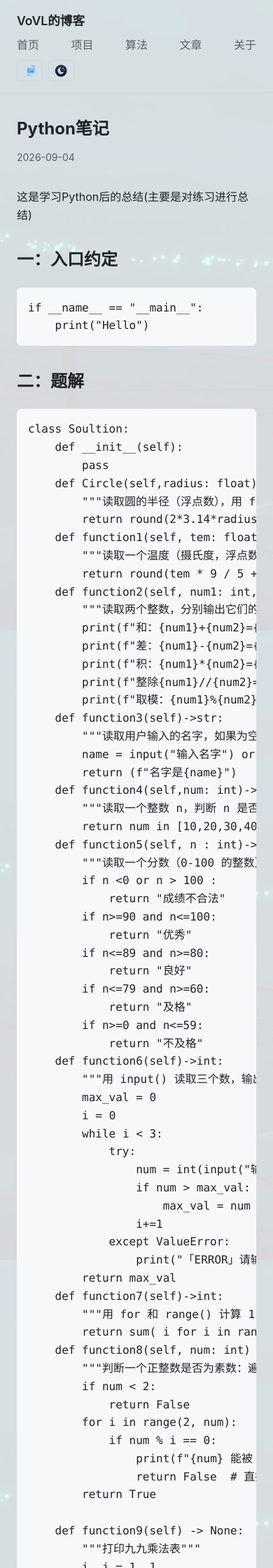
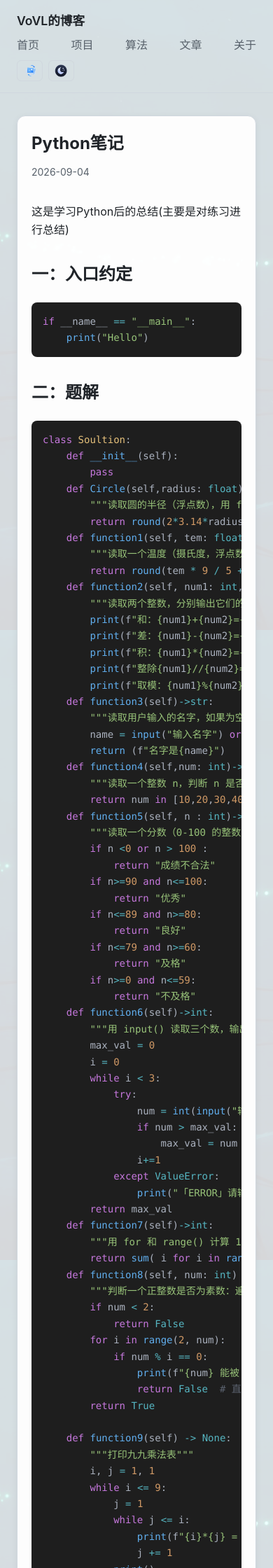
Before and after one commit to VoVL773/VoVL773.github.io, a Jekyll site: the page built from _posts/2026-09-04-Python-note.md, in a window 390 px wide. Shown: the top 2240 px of the page at 70% size. Built offline with Jekyll 4.4.1, drawn with Linux system fonts in a browser that asks for light colours; comment, search, counter and statistics services are not loaded.

Commit message:
fix:修复界面

```diff
--- a/assets/css/main.scss
+++ b/assets/css/main.scss
@@ -10,6 +10,8 @@
 :root {
   --bg: #ffffff;
   --card-bg: #f6f8fa;
+  /* 正文阅读面:文章/页面内容铺一层近不透明的底色,避免背景图影响阅读 */
+  --surface: rgba(255, 255, 255, 0.94);
   --text: #1f2328;
   --muted: #57606a;
   --link: #0969da;
@@ -24,7 +26,9 @@
   --tag-shadow: 0 1px 4px rgba(15, 23, 42, 0.1);
 
   /* ===== 全站背景图 =====
-     浅色模式用高比例白色遮罩压淡图片,保证正文可读;
+     浅色模式用白色遮罩压淡图片,保证大面积文字仍可读;
+     正文区另有 --surface 底色兜底,所以这里可以留得淡一些,
+     让背景图在 Hero、页头、卡片间隙等区域保持可见。
      图片本身由 url() 引用 assets/images/icon&blanner/bg.jpg。
      注意:值外层必须用 Sass 插值包裹,否则 Sass 3.7 会把自定义属性值
      按 SassScript 解析,遇到带引号的 url(...) 直接报 Invalid CSS。 */
@@ -46,6 +50,7 @@
 [data-theme="dark"] {
   --bg: #0d1117;
   --card-bg: #161b22;
+  --surface: rgba(22, 27, 34, 0.94);
   --text: #c9d1d9;
   --muted: #8b949e;
   --link: #58a6ff;
@@ -864,16 +869,27 @@ a:hover {
 
 /* ===== 文章详情 =====
    文章页采用两栏布局:主内容 + 右侧目录。
-   .post-layout 突破默认 .container 的 720px 限制,改为 1000px 容器,
-   主内容保持窄列利于阅读,右侧 220px 给目录。 */
+   .post-layout 宽度与全站容器一致(--max-width: 1200px),
+   主内容保持较宽的阅读列,右侧 220px 给目录。 */
 .post-layout {
-  max-width: 1000px;
+  max-width: var(--max-width);
   margin: 0 auto;
   padding: 0 1.5rem;
   display: grid;
   grid-template-columns: minmax(0, 1fr) 220px;
-  gap: 3rem;
+  gap: 2.5rem;
   align-items: start;
+}
+
+/* 正文阅读面:文章与普通页面铺一层近不透明底色,
+   让文字始终落在干净的背景上,不受全站背景图干扰。 */
+.post,
+.page {
+  background: var(--surface);
+  border: 1px solid var(--border);
+  border-radius: 12px;
+  padding: 1.5rem 2rem;
+  box-shadow: 0 2px 10px rgba(0, 0, 0, 0.06);
 }
 
 .post-header {
@@ -969,6 +985,126 @@ a:hover {
   border-radius: 4px;
   font-size: 0.9em;
 }
+
+/* ===== 代码块:深色底 + 语法高亮(参考图二)=====
+   Rouge 会给每个 token 加 class(如 .k/.s/.c1/.nf),这里统一上色;
+   明暗主题共用同一套深色代码配色,保证代码区观感稳定。
+   注意:行内代码 <code> 也带 highlighter-rouge class,
+   所以块级样式必须限定在 div.highlighter-rouge,否则会出现黑块。 */
+.post-content div.highlighter-rouge,
+.page-content div.highlighter-rouge {
+  position: relative;
+  margin-bottom: 1rem;
+  border-radius: 8px;
+  background: #1e1e1e;
+  overflow: hidden;
+}
+
+/* 外层已铺底色,内层 pre 设为透明,避免双层背景 */
+.post-content div.highlighter-rouge pre,
+.page-content div.highlighter-rouge pre {
+  margin: 0;
+  background: transparent;
+  color: #abb2bf;
+  font-size: 0.875rem;
+  line-height: 1.6;
+}
+
+/* 右上角语言标签:对应 kramdown 生成的 language-xxx class */
+div.highlighter-rouge[class*="language-"]::before {
+  display: none;
+  position: absolute;
+  z-index: 1;
+  top: 0;
+  right: 0;
+  padding: 0.15rem 0.7rem;
+  border-bottom-left-radius: 8px;
+  background: #2d2d2d;
+  color: #8b949e;
+  font-size: 0.7rem;
+  line-height: 1.5;
+  pointer-events: none;
+}
+
+.language-py::before,
+.language-python::before { display: block; content: "Python"; }
+.language-cpp::before { display: block; content: "C++"; }
+.language-c::before { display: block; content: "C"; }
+.language-java::before { display: block; content: "Java"; }
+.language-js::before,
+.language-javascript::before { display: block; content: "JavaScript"; }
+.language-bash::before,
+.language-sh::before,
+.language-shell::before { display: block; content: "Shell"; }
+.language-sql::before { display: block; content: "SQL"; }
+.language-html::before { display: block; content: "HTML"; }
+.language-css::before { display: block; content: "CSS"; }
+.language-json::before { display: block; content: "JSON"; }
+.language-yaml::before,
+.language-yml::before { display: block; content: "YAML"; }
+
+/* --- 语法着色(One Dark 风格)--- */
+.highlighter-rouge .c,
+.highlighter-rouge .c1,
+.highlighter-rouge .cm,
+.highlighter-rouge .cs,
+.highlighter-rouge .cp,
+.highlighter-rouge .cd,
+.highlighter-rouge .ch { color: #5c6370; }
+
+.highlighter-rouge .k,
+.highlighter-rouge .kc,
+.highlighter-rouge .kd,
+.highlighter-rouge .kn,
+.highlighter-rouge .kp,
+.highlighter-rouge .kr { color: #c678dd; }
+
+.highlighter-rouge .kt { color: #e5c07b; }
+.highlighter-rouge .ow { color: #c678dd; }
+.highlighter-rouge .o { color: #56b6c2; }
+
+.highlighter-rouge .s,
+.highlighter-rouge .s1,
+.highlighter-rouge .s2,
+.highlighter-rouge .sb,
+.highlighter-rouge .sc,
+.highlighter-rouge .sd,
+.highlighter-rouge .se,
+.highlighter-rouge .sh,
+.highlighter-rouge .si,
+.highlighter-rouge .sr,
+.highlighter-rouge .ss,
+.highlighter-rouge .sx { color: #98c379; }
+
+.highlighter-rouge .m,
+.highlighter-rouge .mf,
+.highlighter-rouge .mh,
+.highlighter-rouge .mi,
+.highlighter-rouge .mo,
+.highlighter-rouge .il { color: #d19a66; }
+
+.highlighter-rouge .nf,
+.highlighter-rouge .fm { color: #61afef; }
+
+.highlighter-rouge .nc,
+.highlighter-rouge .nn,
+.highlighter-rouge .ne,
+.highlighter-rouge .nd { color: #e5c07b; }
+
+.highlighter-rouge .nb,
+.highlighter-rouge .bp { color: #56b6c2; }
+
+.highlighter-rouge .nv,
+.highlighter-rouge .vi,
+.highlighter-rouge .vg,
+.highlighter-rouge .vc,
+.highlighter-rouge .nl { color: #e06c75; }
+
+.highlighter-rouge .na { color: #d19a66; }
+.highlighter-rouge .nt { color: #e06c75; }
+.highlighter-rouge .err { color: #e06c75; }
+.highlighter-rouge .gd { color: #e06c75; }
+.highlighter-rouge .gi { color: #98c379; }
 
 /* 标签行 */
 .post-tags {
@@ -1438,6 +1574,12 @@ a:hover {
     flex-direction: column;
   }
 
+  /* 小屏收窄阅读面内边距,给正文留更多宽度 */
+  .post,
+  .page {
+    padding: 1.25rem;
+  }
+
   .tag-tab {
     padding: 0.4rem 0.85rem;
     font-size: 0.875rem;
```
Also changed, not shown: 2 other files.
